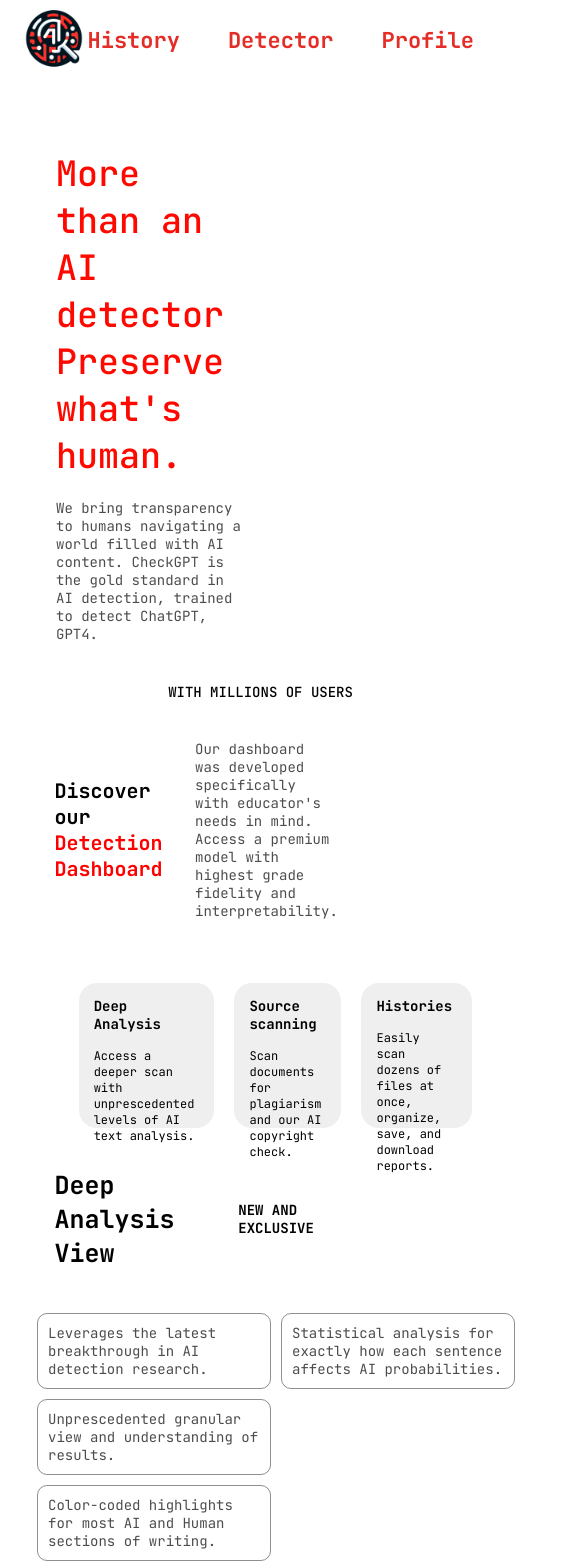
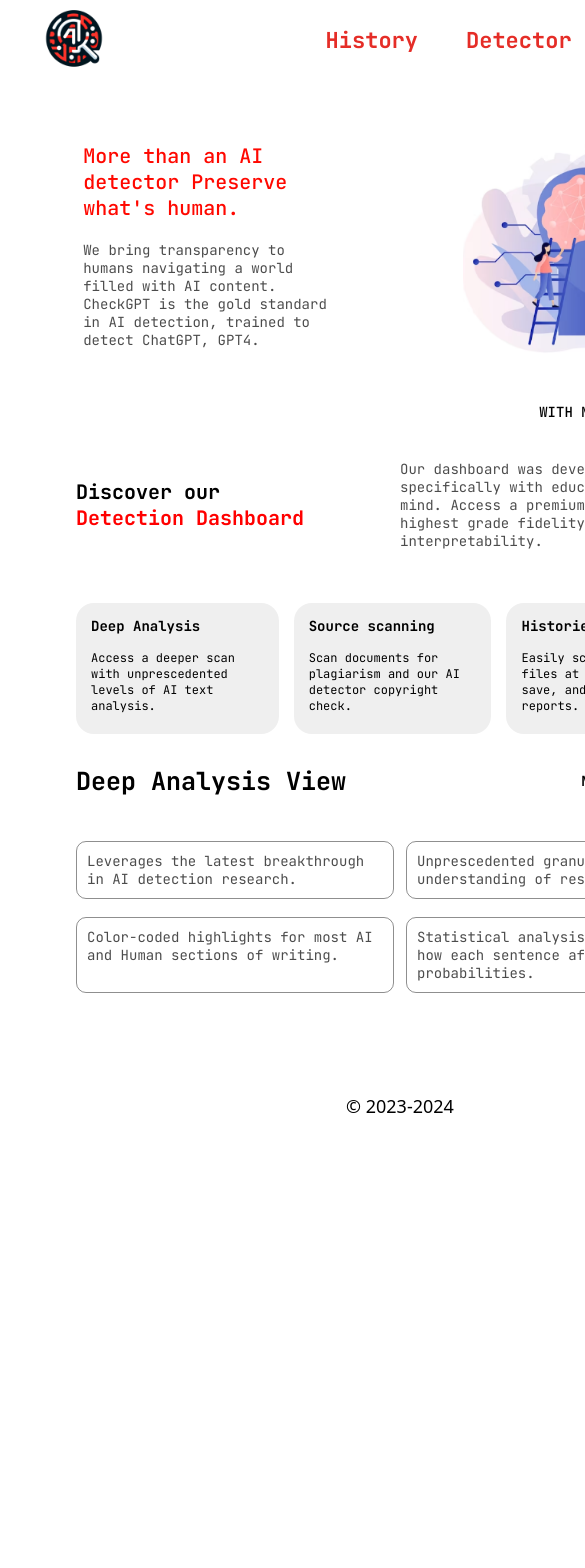
Before and after one commit to beKZ4t/ai_detector, a Vue app: page /homeuser in a window 390 px wide. Shown: the top 1568 px of the page, 585 px wide, since content can reach past the window. After the commit the page ends 1157 px from the top, so only its background shows below. Built offline with nearby package versions, Linux system fonts and the light colour scheme.

Commit message:
display fix

```diff
--- a/src/App.vue
+++ b/src/App.vue
@@ -15,7 +15,7 @@
 body, html {
   margin: 0;
   padding: 0;
-
+  min-width: 800px;
 }
 p {
   margin: 0;
--- a/src/components/home/UnderNavbar.vue
+++ b/src/components/home/UnderNavbar.vue
@@ -1,7 +1,7 @@
 <template>
     <div class="main">
         <div class="UnderNavbar">
-          <div class="under_left">
+          <div class="under-left">
             <div class="first">
               More than an AI detector Preserve what's human.
             </div>
@@ -9,7 +9,9 @@
               We bring transparency to humans navigating a world filled with AI content. CheckGPT is the gold standard in AI detection, trained to detect ChatGPT, GPT4.
             </div>
           </div>
+         <div class="under-right">
            <img class="main_img" src="@/assets/images/main_img.png">
+         </div>
         </div>
     </div>
 
@@ -33,6 +35,15 @@
 
   <style scoped>
 
+.under-left {
+  flex: 1.5;
+}
+.under-right {
+  flex: 1;
+}
+.main_img{
+  width: 100%;
+}
 .main{
   padding: 0 6%;
   display: flex;
@@ -44,7 +55,6 @@
     font-size: 56px;
     width: 62%;
     margin-top: 115px;
-
   }
   .second{
     color: rgba(0, 0, 0, 0.7);
@@ -57,16 +67,7 @@
   .UnderNavbar{
     display: flex;
     align-items: center;
-    padding: 0 5%;
-
   }
-  .main_img{
-    max-width: 513px;
-    margin-top: 89px;
-
-  }
-
-
   @media screen and (max-width: 1200px) {
     .first{
       font-size: 35px;
@@ -91,13 +92,11 @@
 
   }
   @media screen and (max-width: 880px) {
-    .first[data-v-b7941cbe] {
+    .first  {
       font-size: 20px;
       margin-top: 50px;
     }
     .main_img{
-     display: none;
-
     }
     .second{
       font-size: 14px;
@@ -106,8 +105,5 @@
       margin-top: 20px;
       line-height: normal;
     }
-
-
   }
-
   </style>
--- a/src/components/home/container.vue
+++ b/src/components/home/container.vue
@@ -1,32 +1,23 @@
 <template>
-
-
     <div class="container">
-          <div class="item ">
+      <div class="line-container">
+        <div class="item left">
           <p>Leverages the latest breakthrough in AI detection research.</p>
         </div>
-
-          <div class="item ">
+        <div class="item right">
           <p>Unprescedented granular view and understanding of results.</p>
         </div>
-
-
-          <div class="item ">
+      </div>
+      <div class="line-container">
+        <div class="item left">
           <p>Color-coded highlights for most AI and Human sections of writing.</p>
         </div>
-          <div class="item ">
+        <div class="item right">
           <p>Statistical analysis for exactly how each sentence affects AI probabilities.</p>
         </div>
-
+      </div>
     </div>
     <div class="end_text">© 2023-2024</div>
-
-
-
-
-
-
-
 </template>
 
 
@@ -41,22 +32,33 @@
 
   <style scoped>
   .container{
-    display: grid;
-    gap: 10px;
+    width: 90%;
     margin: 0 auto;
     margin-top: 43px;
-    height: 333px;
     align-content: space-around;
-
+  }
+  .left {
+    margin-right: 13px;
+  }
+  .right {
+    margin-left: 13px;
+  }
+  .line-container {
+    margin-bottom: 30px;
+    display: flex;
+    justify-content: center;
   }
   .item {
+    flex: 1;
     border: 1px solid #00000070;
     box-shadow: 1px #00000050 ;
     font-family: Brains-regular, system-ui;
     transition: 0.8s;
     padding: 34px 30px 34px 27px;
     border-radius: 10px;
-    width: 518px;
+    -webkit-box-sizing: border-box;
+    -moz-box-sizing: border-box;
+    box-sizing: border-box;
   }
   .item:hover{
     color: #FFFFFF;
@@ -85,7 +87,6 @@
 
   @media screen and (max-width: 1200px) {
     .container{
-      max-width: 90%;
       display: flex;
       flex-wrap: wrap;
       flex-direction: column;
@@ -93,8 +94,7 @@
     .item p{
       font-size: 18px;
     }
-    .item{
-      width: 426px;
+    .item {
       padding: 34px 30px 34px 27px;
 
     }
@@ -104,13 +104,20 @@
 
 
   @media screen and (max-width: 880px) {
+    .line-container {
+      margin-bottom: 18px;
+    }
+    .left {
+      margin-right: 6px;
+    }
+    .right {
+      margin-left: 6px;
+    }
     .item p{
       font-size: 14px;
     }
     .item{
-      width: 212px;
       padding: 10px 10px 10px 10px;
-
     }
     .container{
 
--- a/src/components/home/deepanalysis.vue
+++ b/src/components/home/deepanalysis.vue
@@ -1,15 +1,15 @@
 <template>
     <div class="main">
         <div class="deep-analysis">
-          <div class="left">
+          <div class="left block1" >
             <div class="first">Deep Analysis</div>
             <div class="second">Access a deeper scan with unprescedented levels of AI text analysis.</div>
           </div>
-          <div class="left">
+          <div class="left block2">
             <div class="first">Source scanning</div>
-            <div class="second">Scan documents for plagiarism and our AI copyright check.</div>
+            <div class="second">Scan documents for plagiarism and our AI detector copyright check.</div>
           </div>
-          <div class="left">
+          <div class="left block3">
             <div class="first">Histories</div>
             <div class="second">Easily scan dozens of files at once, organize, save, and download reports.</div>
           </div>
@@ -38,14 +38,12 @@
 
 <style scoped>
 .main{
-    width: 80%;
+  width: 90%;
   margin: 0 auto;
   display: flex;
   justify-content: space-between;
   align-items: center;
 }
-
-
 .first{
   margin-bottom: 26px;
 }
@@ -60,54 +58,47 @@
   justify-content: space-between;
   margin:0 auto;
   margin-top: 91px;
-    width: 90%;
 }
 .left{
   padding: 21px 31px 45px 29px;
   background-color: #EFEFEF;
   font-family: Brains-bold, system-ui;
   transition: 0.8s;
-    width: 330px;
-    height: 190px;
   border-radius: 18px;
   font-size: 28px;
-
-
-
 }
 .left:hover{
   color: #FF0800;
   background-color: #FFFFFF;
   border:1px solid #FF0800;
-
+}
+.block1 {
+  margin-right: 10px;
+}
+.block2 {
+  margin-left: 5px;
+  margin-right: 5px;
+}
+.block3 {
+  margin-left: 10px;
 }
 @media screen and (max-width: 1200px) {
   .left{
     font-size: 22px;
-    width: 270px;
-    height: 150px;
     padding: 18px 25px 30px 20px;
   }
   .second{
     font-size: 18px;
   }
-
-
-
 }
 @media screen and (max-width: 880px) {
-
-
   .deep-analysis{
     margin: 0 auto;
     align-items: center;
     margin-top: 53px;
   }
-    .left{
-      margin: 10px;
-      width: 135px;
+  .left {
     font-size: 14px;
-      height: 111px;
     padding: 14px 20px 20px 15px;
   }
   .second{
--- a/src/components/home/discover.vue
+++ b/src/components/home/discover.vue
@@ -40,7 +40,6 @@
    justify-content: space-between;
    margin: 0 auto;
    margin-top: 39px;
-   padding: 0 10%;
  }
  .second{
    color: #FF0000;
--- a/src/components/home/duo_text.vue
+++ b/src/components/home/duo_text.vue
@@ -32,7 +32,7 @@
 
   <style scoped>
 .duo_text{
- padding: 0 10%;
+  width: 90%;
   margin:0 auto;
   display: flex;
   justify-content: space-between;
--- a/src/views/detector/index.vue
+++ b/src/views/detector/index.vue
@@ -21,16 +21,14 @@
               <div class="check_container">
                   <textarea placeholder="Enter or paste your text..."></textarea>
               </div>
-                <div @click="this.$router.push('/result')">
-                    <button type="button">Check <img height="14px" src="@/assets/images/cursor.png" ></button>
+            <div style="display: flex">
+              <div style="flex: auto"></div>
+              <button type="button" @click="this.$router.push('/result')">Check <img height="14px" src="@/assets/images/cursor.png" ></button>
             </div>
           </div>
 
       </div>
       <div class="end_text">© 2023-2024</div>
-
-
-
     </div>
 </template>
 
@@ -51,13 +49,31 @@
 </script>
 
 <style scoped>
-
-
 .main{
     width: 90%;
     margin-right: auto;
     margin-left: auto;
-
+  -webkit-box-sizing: border-box;
+  -moz-box-sizing: border-box;
+  box-sizing: border-box;
+}
+.main_page{
+  display: flex;
+  width: 100%;
+  -webkit-box-sizing: border-box;
+  -moz-box-sizing: border-box;
+  box-sizing: border-box;
+}
+.main_text{
+  flex: 1;
+  padding-right: 30px;
+  display: flex;
+  flex-direction: column;
+  margin-top: 56px;
+}
+.check{
+  flex: 1;
+  margin-top: 140px;
 }
 .img{
     margin-left: 10px;
@@ -77,7 +93,9 @@
     justify-content: space-between;
     height: 30px;
     margin-bottom: 16px;
-
+  -webkit-box-sizing: border-box;
+  -moz-box-sizing: border-box;
+  box-sizing: border-box;
 }
 .upload{
     color: #E52D27;
@@ -96,12 +114,10 @@
     font-size: 18px;
     font-family: Brains-bold, system-ui;
     margin-top: 19px;
-    margin-left: 339px;
     display: flex;
     align-items: center;
     justify-content: center;
     cursor: pointer;
-
 }
 button img{
     margin-left: 10px;
@@ -109,33 +125,22 @@
 textarea{
   padding-left: 26px;
   padding-top: 34px;
-    width: 509px;
-    height: 370px;
+  width: 100%;
+  height: 360px;
   border-radius: 10px;
   border: 1px solid #00000060;
   color: #00000070 ;
   font-size: 22px;
   font-family: Brains-regular, system-ui;
+  -webkit-box-sizing: border-box;
+  -moz-box-sizing: border-box;
+  box-sizing: border-box;
 }
 textarea:focus{
   outline: 1px solid #00000060 ;
 }
-
-.check{
-    width: 509px;
-    height: 488px;
-    margin-top: 140px;
-    margin-left: 64px;
-
-}
-
 .red_check{
     color: #E22D2D;
-}
-.main_page{
-    display: flex;
-    width: 80%;
-    margin: 0 auto;
 }
 .red_first{
     color: #E52D27;
@@ -145,38 +150,26 @@
     font-family: Brains-bold, system-ui;
 
 }
-.main_text{
-    width: 60%;
-    height: 500px;
-    display: flex;
-    flex-direction: column;
-    margin-top: 56px;
-
-}
 .first{
-    width: 472px;
-    height: 106px;
     font-size: 40px;
     font-family: Brains-medium, system-ui;
 
 }
 .second{
-    width: 501px;
-    height: 192px;
     font-size: 22px;
     font-family: Brains-regular, system-ui;
     margin-top: 29px;
     color: #00000070;
 }
 .third{
-    width: 508px;
-    height: 64px;
     font-size: 22px;
     font-family: Brains-regular, system-ui;
     margin-top: 109px;
     color: #00000070;
-
-
 }
-
+@media screen and (max-width: 1200px) {
+  .main_page {
+    display: block;
+  }
+}
 </style>
--- a/src/views/history/index.vue
+++ b/src/views/history/index.vue
@@ -8,7 +8,6 @@
       <div class="second">
         All your checks are stored here, and the text that you uploaded can be downloaded as a file
       </div>
-
     </div>
     <table>
       <tr>
@@ -173,4 +172,10 @@
   height: 20px;
   margin-left: 10px;
 }
+@media screen and (max-width: 880px) {
+  .main_page {
+    display: block;
+  }
+}
+
 </style>
```
Also changed, not shown: src/views/home/index.vue (+0 -7 lines), 1 other file (tests, documents, lock files or other folders). Lines whose indentation alone changed are shown as unchanged.
